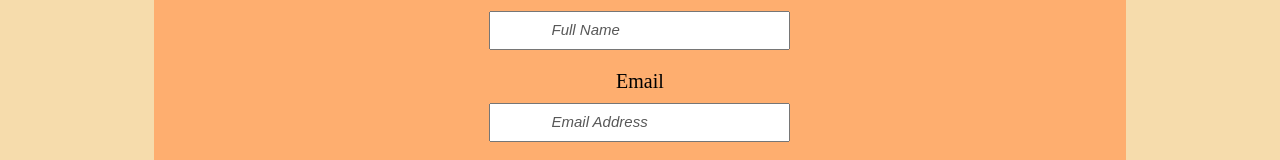
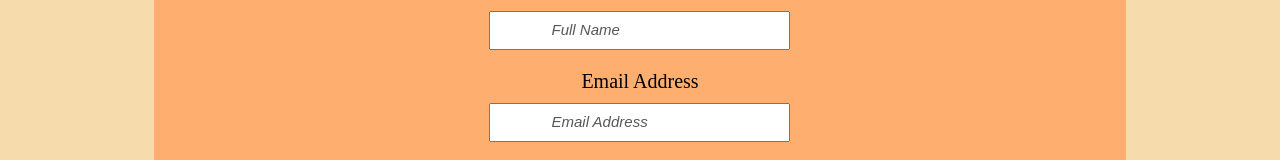
Before and after one commit to Gakiri001/MUT-Tech-Club, a React (Vite) app: page /Tracks in a window 1280 px wide. Shown: the part 3606-3766 px from the top of the page. Built offline with nearby package versions, Linux system fonts and the light colour scheme.

Commit message:
email address

```diff
--- a/src/pages/Tracks/Tracks.jsx
+++ b/src/pages/Tracks/Tracks.jsx
@@ -66,7 +66,7 @@
               />
             </div>
             <div className="studentDetails">
-              <label htmlFor="email">Email</label>
+              <label htmlFor="email">Email Address</label>
               <input
                 type="email"
                 id="email"
```
